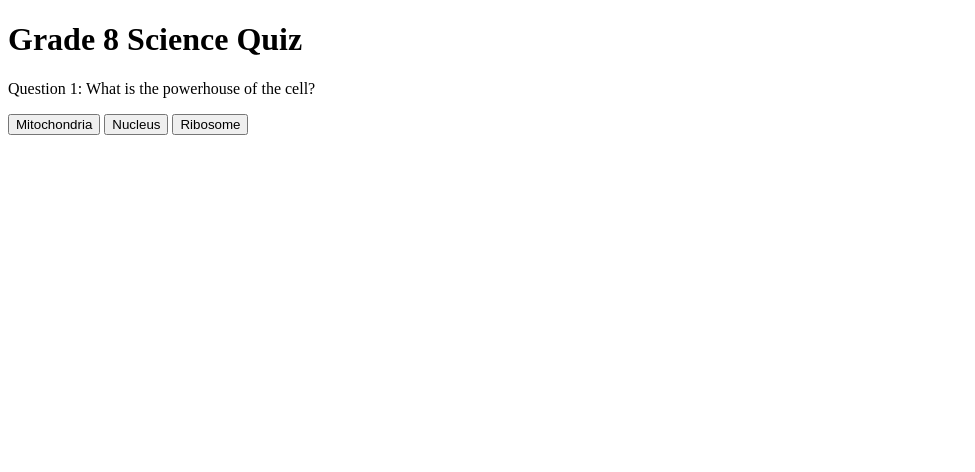
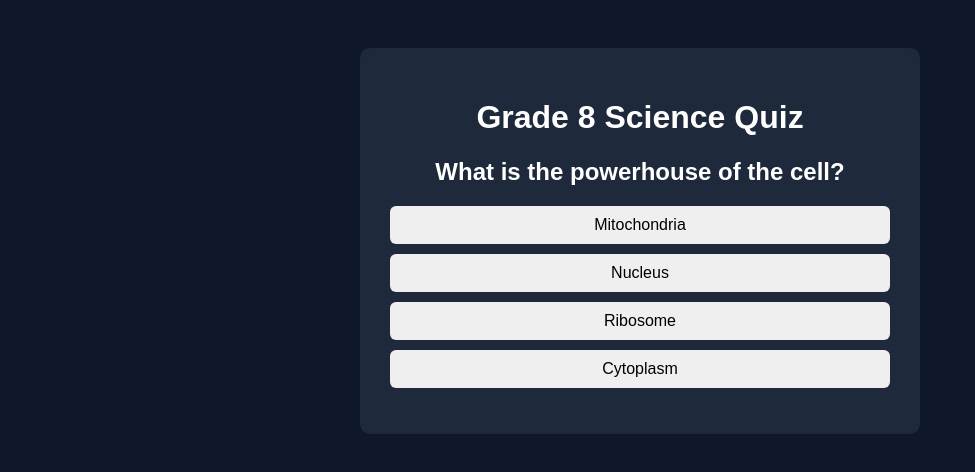
Before and after one commit to Nirvaan12354/Nirvaan12354.github.io, a plain HTML site: page quiz.html in a window 1280 px wide. Shown: the whole page, without its empty margins (0-975 px from the left). Drawn offline with Linux system fonts and the light colour scheme.

Commit message:
Enhance quiz.html with styling and functionality

```diff
--- a/quiz.html
+++ b/quiz.html
@@ -1,18 +1,129 @@
 <!DOCTYPE html>
-<html>
+<html lang="en">
 <head>
+<meta charset="UTF-8">
+<meta name="viewport" content="width=device-width, initial-scale=1.0">
 <title>Science Quiz</title>
+
+<style>
+
+body{
+font-family:Arial;
+background:#0f172a;
+color:white;
+text-align:center;
+padding:40px;
+}
+
+.quiz-box{
+background:#1e293b;
+padding:30px;
+border-radius:10px;
+max-width:500px;
+margin:auto;
+}
+
+button{
+display:block;
+width:100%;
+margin:10px 0;
+padding:10px;
+border:none;
+border-radius:6px;
+cursor:pointer;
+font-size:16px;
+}
+
+button:hover{
+background:#38bdf8;
+color:black;
+}
+
+</style>
+
 </head>
 
 <body>
 
+<div class="quiz-box">
+
 <h1>Grade 8 Science Quiz</h1>
 
-<p>Question 1: What is the powerhouse of the cell?</p>
+<h2 id="question">Question appears here</h2>
 
-<button onclick="alert('Correct!')">Mitochondria</button>
-<button onclick="alert('Try again')">Nucleus</button>
-<button onclick="alert('Try again')">Ribosome</button>
+<div id="answers"></div>
+
+<p id="score"></p>
+
+</div>
+
+<script>
+
+const quiz = [
+{
+question: "What is the powerhouse of the cell?",
+answers: ["Mitochondria","Nucleus","Ribosome","Cytoplasm"],
+correct: 0
+},
+{
+question: "What gas do plants absorb?",
+answers: ["Oxygen","Carbon Dioxide","Nitrogen","Hydrogen"],
+correct: 1
+},
+{
+question: "What force pulls objects toward Earth?",
+answers: ["Magnetism","Gravity","Friction","Energy"],
+correct: 1
+}
+];
+
+let currentQuestion = 0;
+let score = 0;
+
+function loadQuestion(){
+
+let q = quiz[currentQuestion];
+
+document.getElementById("question").textContent = q.question;
+
+let answersHTML = "";
+
+for(let i=0;i<q.answers.length;i++){
+
+answersHTML += `<button onclick="checkAnswer(${i})">${q.answers[i]}</button>`;
+
+}
+
+document.getElementById("answers").innerHTML = answersHTML;
+
+}
+
+function checkAnswer(answerIndex){
+
+if(answerIndex === quiz[currentQuestion].correct){
+score++;
+}
+
+currentQuestion++;
+
+if(currentQuestion < quiz.length){
+
+loadQuestion();
+
+}
+else{
+
+document.querySelector(".quiz-box").innerHTML =
+`<h1>Quiz Finished</h1>
+<p>Your score: ${score} / ${quiz.length}</p>`;
+
+}
+
+}
+
+loadQuestion();
+
+</script>
 
 </body>
 </html>
```
